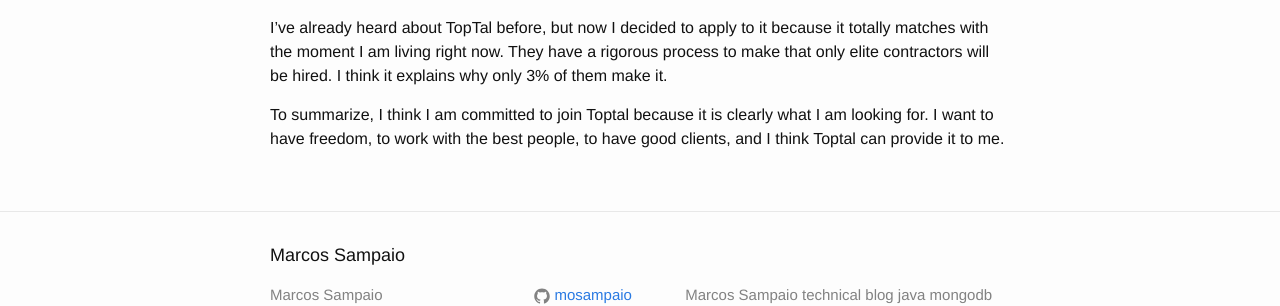
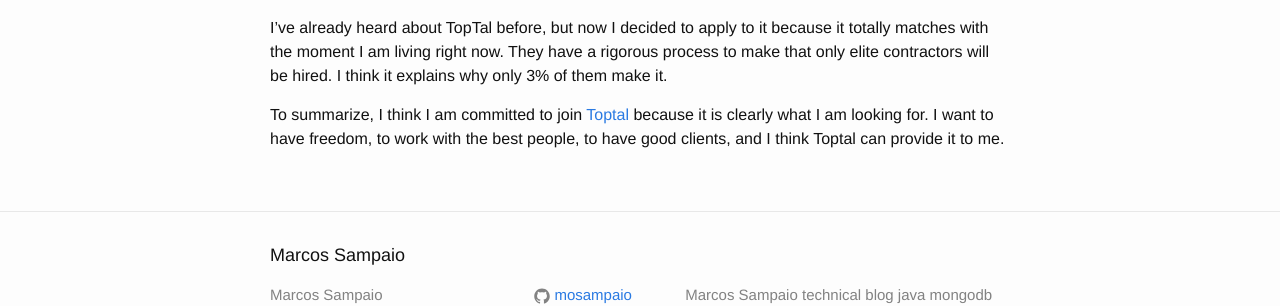
Before and after one commit to mosampaio/mosampaio.github.io, a Jekyll site: the page built from _posts/2016-06-11-employee-or-contractor.markdown, in a window 1280 px wide. Shown: the part 460-766 px from the top of the page. Built offline with Jekyll 4.4.1, drawn with Linux system fonts in a browser that asks for light colours; part of the change alters nothing that is shown.

Commit message:
add link reference

```diff
--- a/_posts/2016-06-11-employee-or-contractor.markdown
+++ b/_posts/2016-06-11-employee-or-contractor.markdown
@@ -15,4 +15,4 @@ I like to decide where to work, when to work and how to work. I want to have mor
 
 I’ve already heard about TopTal before, but now I decided to apply to it because it totally matches with the moment I am living right now. They have a rigorous process to make that only elite contractors will be hired. I think it explains why only 3% of them make it.
 
-To summarize, I think I am committed to join Toptal because it is clearly what I am looking for. I want to have freedom, to work with the best people, to have good clients, and I think Toptal can provide it to me.
+To summarize, I think I am committed to join [Toptal](https://www.toptal.com/software) because it is clearly what I am looking for. I want to have freedom, to work with the best people, to have good clients, and I think Toptal can provide it to me.
```
